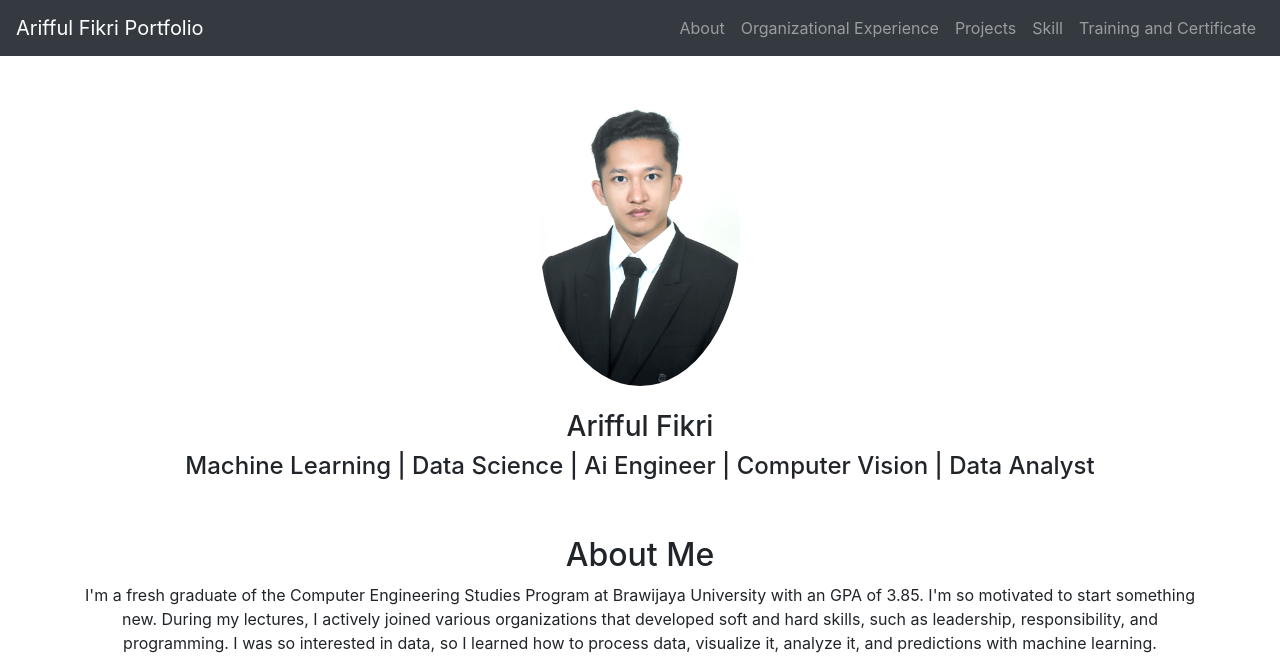
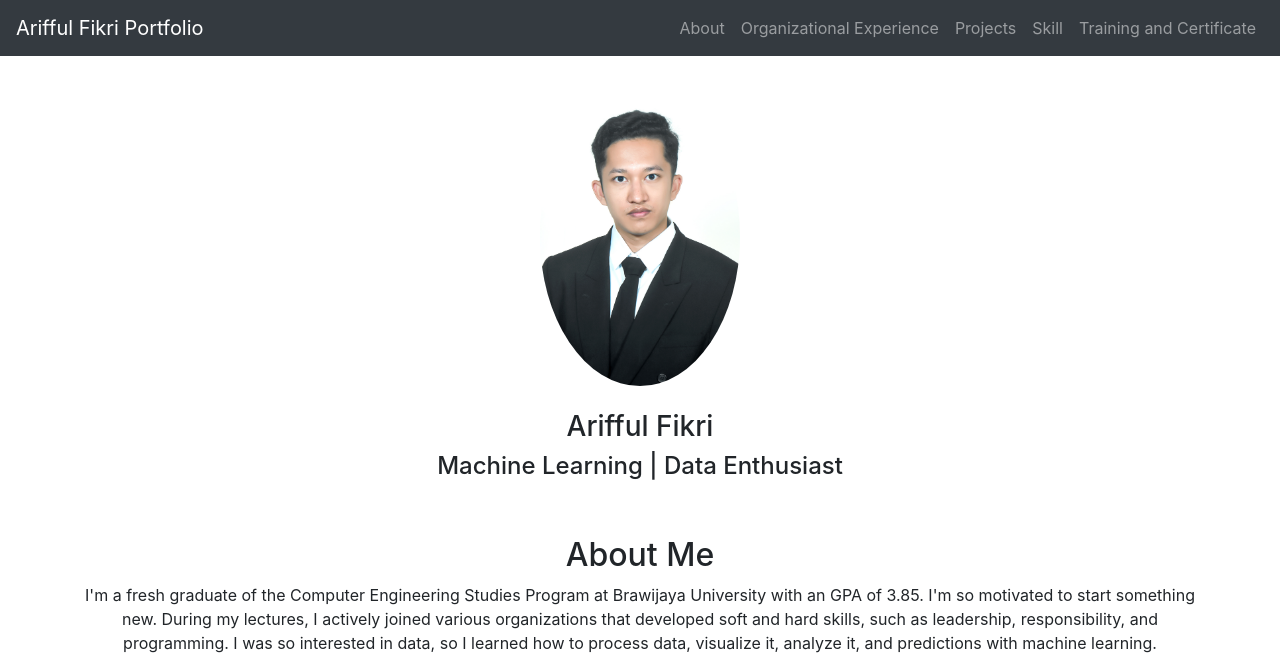
Before and after one commit to RIFFMBR20/PortFolio_Web, a plain HTML site: page index.html in a window 1280 px wide. Shown: the top 668 px of the page. Drawn offline with nearby package versions, Linux system fonts and the light colour scheme.

Commit message:
Update index.html

```diff
--- a/index.html
+++ b/index.html
@@ -62,7 +62,7 @@
   </div>
   <h3 class="text-center">Arifful Fikri</h3>
   <!-- Professional Headlines -->
-  <h4 class="text-center">Machine Learning | Data Science | Ai Engineer | Computer Vision | Data Analyst</h4>
+  <h4 class="text-center">Machine Learning | Data Enthusiast</h4>
   <p class="lead text-center"></p>
   <div style="height: 40px;"></div>
   <div class="container">
```
